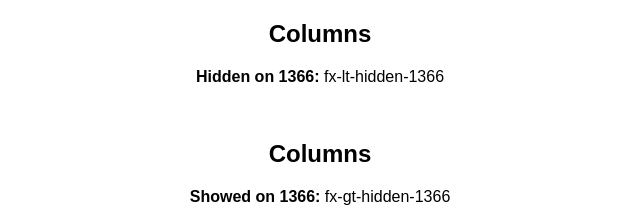
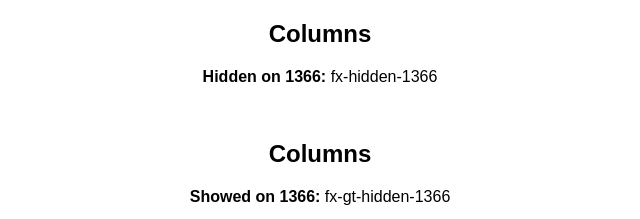
Before and after one commit to vadimjoy/grid-generator, a plain HTML site: page index.html in a window 1280 px wide. Shown: the top 219 px of the page, 320-960 px from the left. Drawn offline with Linux system fonts and the light colour scheme.

Commit message:
version 2.0

```diff
--- a/index.html
+++ b/index.html
@@ -10,7 +10,7 @@
 <body>
 
 <h2>Columns</h2>
-<p><b>Hidden on 1366:</b> fx-lt-hidden-1366</p>
+<p><b>Hidden on 1366:</b> fx-hidden-1366</p>
 
 <div class="fx-row fx-wrap fx-ai-center fx-hidden-1366">
     <div class="fx-col-12 themed-col1">fx-col-12</div>
```
